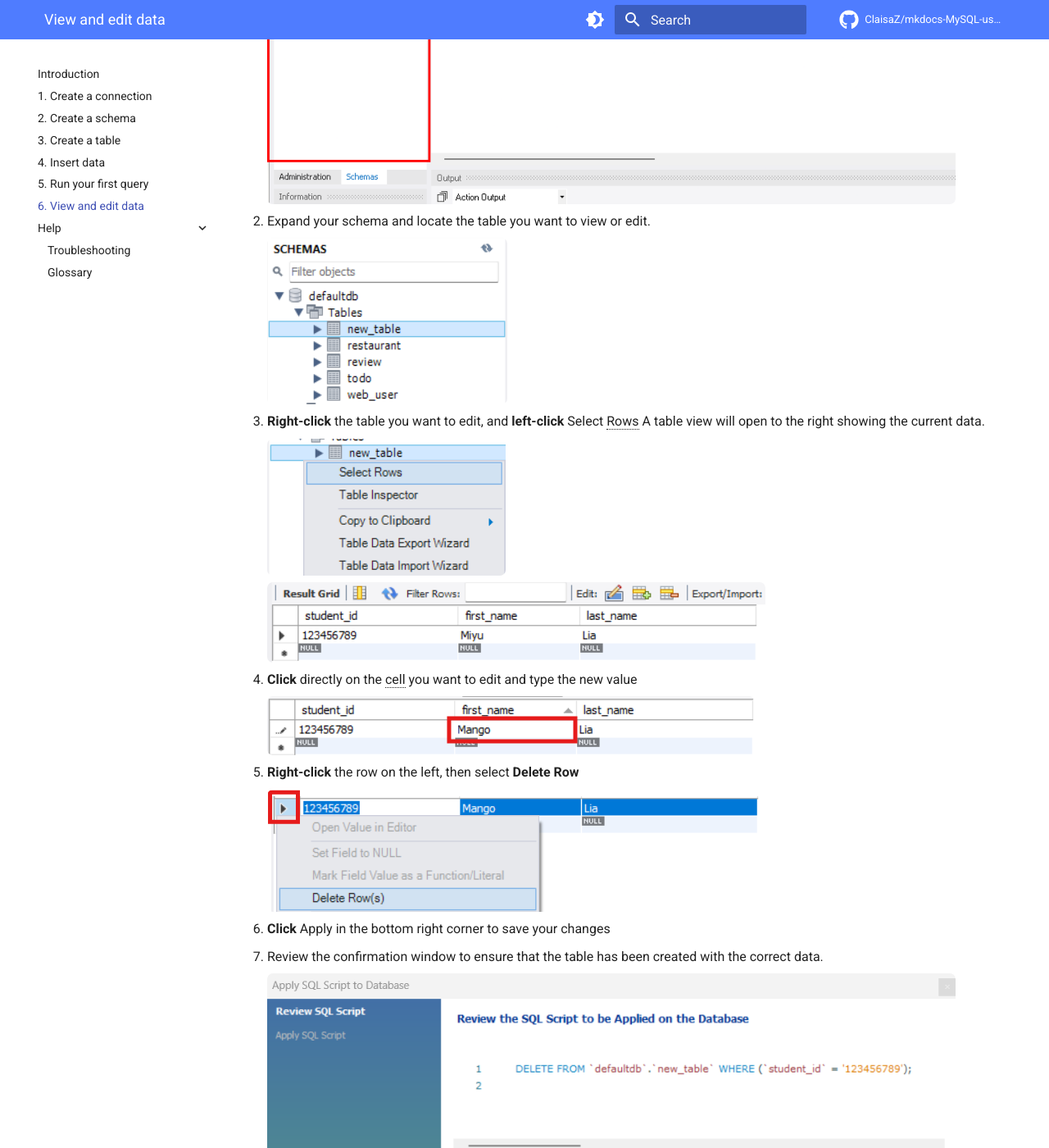
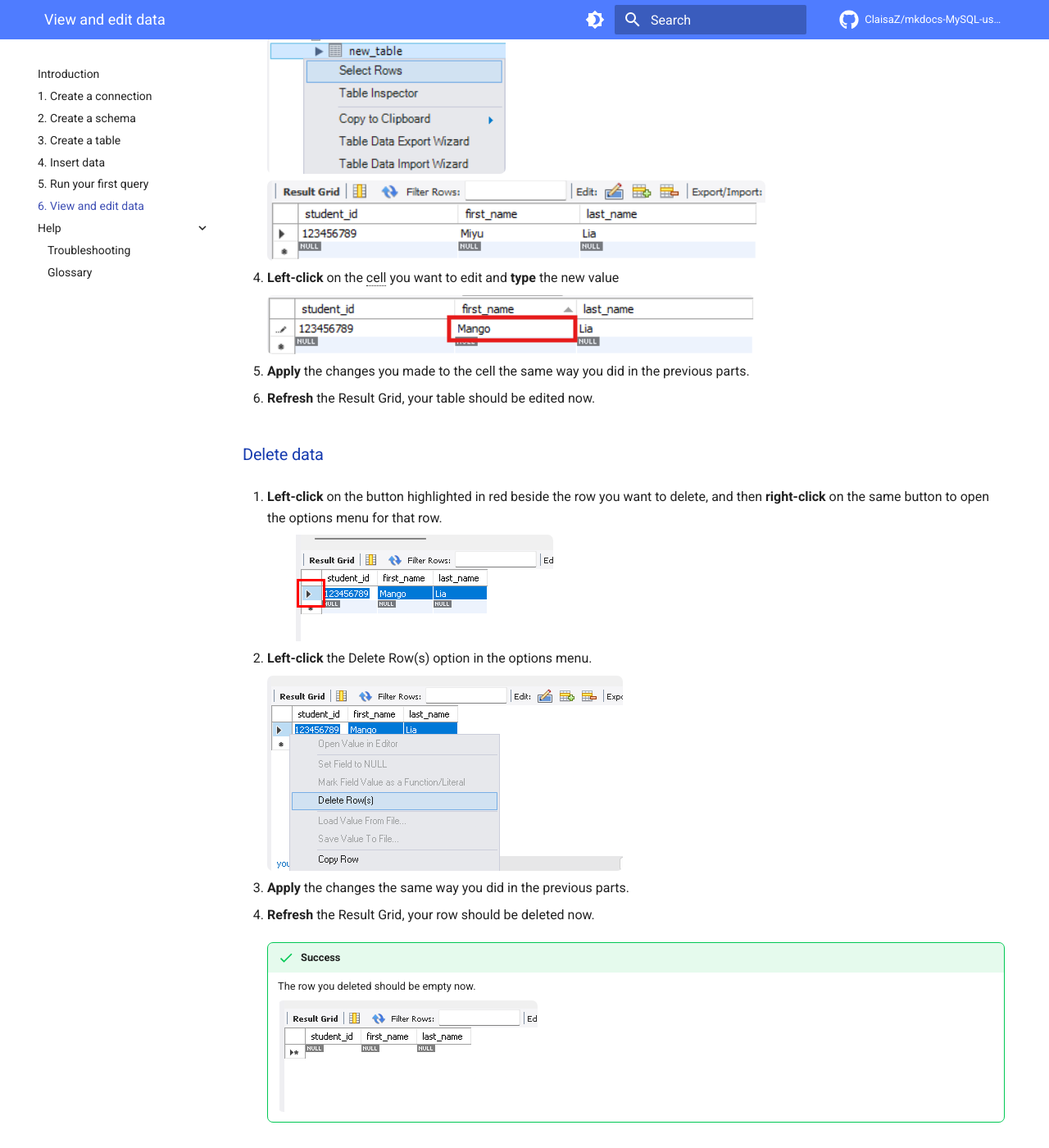
Before and after one commit to ClaisaZ/mkdocs-MySQL-user-guide, an MkDocs documentation site: the page built from docs/7-view-edit-data.md, in a window 1280 px wide and 1400 px high, scrolled down 835 px. Shown: the whole window at 82% size. Built offline with MkDocs 1.6.1 and Material for MkDocs 9.7.7, drawn with Linux system fonts in a browser that asks for light colours; comment, search, counter and statistics services are not loaded; some of the changed text lies outside the part shown.

Commit message:
view and edit revised

```diff
--- a/docs/7-view-edit-data.md
+++ b/docs/7-view-edit-data.md
@@ -5,55 +5,58 @@ description: Learn how to view, update, and edit table data in MySQL Workbench o
 
 # 7. View and edit data
 
-In MySQL Workbench you can view and change data in a table, allowing you to update values, correct mistakes, and more. This part shows how to view and edit table data in Workbench.
+In Workbench you can view and change data in a table, allowing you to update values, correct mistakes, and more. This part walks you through how to view and edit table data in Workbench.
 
 !!! warning "Warning"
-    Before following part, make sure you've already inserted data into a table, and you have your connection opened. Refer to [Inserting data into tables](./5-insertdata.md).
+    Before following this part, make sure you've already inserted data into a table, and you have your connection opened. Refer to [Inserting data into tables](./5-insertdata.md).
 
     You should be familiar with the contents of the previous sections!
 
 ## Steps
 
-1. In MySQL Workbench, locate the schemas panel on the left side.
+### Edit data
 
-    ![Schemas panel in the left side of the interface](https://cdn.jsdelivr.net/gh/ClaisaZ/mkdocs-MySQL-user-guide@main/docs/assets/images/Inserting_Data_1_2.png "Schemas panel")
+1. **Locate** the schema panel on the left side of the Workbench menu.
 
-2. Expand your schema and locate the table you want to view or edit.
+2. **Expand** your schema and locate the table you want to view or edit.
 
     ![Expand table section by clicking the arrow button](https://cdn.jsdelivr.net/gh/ClaisaZ/mkdocs-MySQL-user-guide@main/docs/assets/images/Inserting_Data_2.png "Expanding schema to locate table")
 
-3. **Right-click** the table you want to edit, and **left-click** Select Rows A table view will open to the right showing the current data.
+3. **Right-click** the table you want to edit, and **left-click** the Select Rows option. The Result Grid from the last part will show up again.
 
     ![Right-click to see Select rows option](https://cdn.jsdelivr.net/gh/ClaisaZ/mkdocs-MySQL-user-guide@main/docs/assets/images/Inserting_Data_3.png "Select rows")
 
     ![Table view showing all current data](https://cdn.jsdelivr.net/gh/ClaisaZ/mkdocs-MySQL-user-guide@main/docs/assets/images/view_data_1.png "Table with current data")
 
-4. **Click** directly on the cell you want to edit and type the new value
+4. **Left-click** on the cell you want to edit and **type** the new value
 
-    ![Schema panel in MySQL Workbench](https://cdn.jsdelivr.net/gh/ClaisaZ/mkdocs-MySQL-user-guide@main/docs/assets/images/view_data_2.png)
+    ![Schema panel in MySQL Workbench](https://cdn.jsdelivr.net/gh/ClaisaZ/mkdocs-MySQL-user-guide@main/docs/assets/images/view_data_2.png "Data inside a cell in a table")
 
-5. **Right-click** the row on the left, then select **Delete Row**
+5. **Apply** the changes you made to the cell the same way you did in the previous parts.
 
-    ![Schema panel in MySQL Workbench](https://cdn.jsdelivr.net/gh/ClaisaZ/mkdocs-MySQL-user-guide@main/docs/assets/images/view_data_3.png)
+6. **Refresh** the Result Grid, your table should be edited now.
 
-6. **Click** Apply in the bottom right corner to save your changes
+### Delete data
 
-7. Review the confirmation window to ensure that the table has been created with the correct data.
+1. **Left-click** on the button highlighted in red beside the row you want to delete, and then **right-click** on the same button to open the options menu for that row.
 
-    ![Schema panel in MySQL Workbench](https://cdn.jsdelivr.net/gh/ClaisaZ/mkdocs-MySQL-user-guide@main/docs/assets/images/view_data_4.png)
+    ![Schema panel in MySQL Workbench](https://cdn.jsdelivr.net/gh/ClaisaZ/mkdocs-MySQL-user-guide@main/docs/assets/images/select-all-row.png "Open options menu on a row")
 
-8. **Click** Apply, then **Click** Finish.
+2. **Left-click** the Delete Row(s) option in the options menu.
 
-    ![Schema panel in MySQL Workbench](https://cdn.jsdelivr.net/gh/ClaisaZ/mkdocs-MySQL-user-guide@main/docs/assets/images/Creating_Table_10.png)
+    ![Schema panel in MySQL Workbench](https://cdn.jsdelivr.net/gh/ClaisaZ/mkdocs-MySQL-user-guide@main/docs/assets/images/delete-rows-option.png "Delete Row(s) option")
+
+3. **Apply** the changes the same way you did in the previous parts.
+
+4. **Refresh** the Result Grid, your row should be deleted now.
 
     !!! success "Success"
-        You have successfully updated your data in your table.
+        The row you deleted should be empty now.
 
-9. Verify that your changes have been applied by **clicking** Refresh.
+        ![Empty row in a table after being deleted](https://cdn.jsdelivr.net/gh/ClaisaZ/mkdocs-MySQL-user-guide@main/docs/assets/images/empty-row.png "Empty row after deleted")
 
-    ![Schema panel in MySQL Workbench](https://cdn.jsdelivr.net/gh/ClaisaZ/mkdocs-MySQL-user-guide@main/docs/assets/images/view_data_6.png)
 
-!!! note "Note"
+!!! warning "Warning"
     Be careful when editing values in a Primary Key column. Primary Keys must remain unique, so changing them may cause errors or affect how rows are identified.
 
 ## Conclusion
```
Also changed, not shown: docs/4-createtable.md (+3 -0 lines), docs/5-insertdata.md (+8 -3 lines), docs/6-runquery.md (+19 -16 lines), docs/assets/images/delete-rows-option.png (added), docs/assets/images/empty-row.png (added), docs/assets/images/new-data.png (added), docs/assets/images/select-all-row.png (added).
